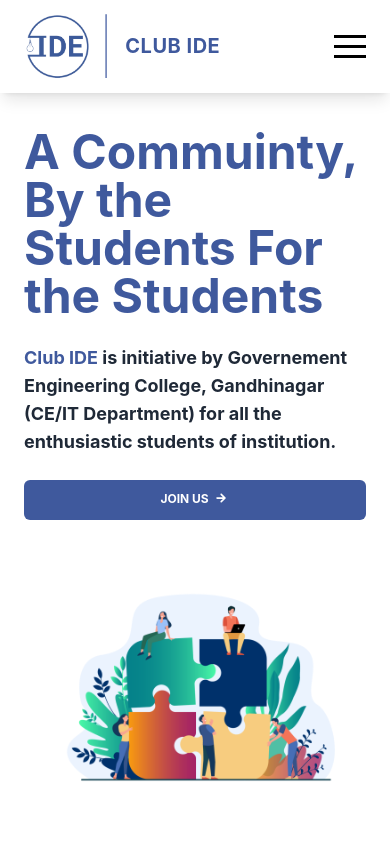
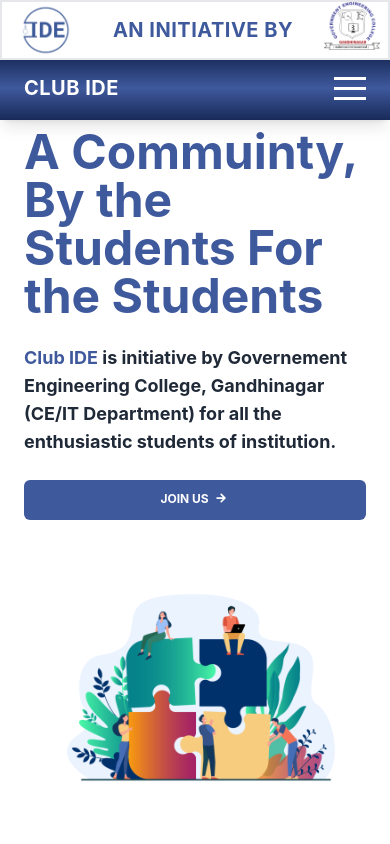
Before and after one commit to Club-IDE/club-website, a React (Create React App) app: page / in a window 390 px wide. Shown: the top 844 px of the page. Built offline with nearby package versions, Linux system fonts and the light colour scheme.

Commit message:
Navbar Changed with GECG LOGO

```diff
--- a/src/App.js
+++ b/src/App.js
@@ -14,6 +14,7 @@
 import Eventpage from './Components/EventPage'
 import SubmitModal from './Components/Modal';
 import Sept21_Blog1 from './Components/Blogs/Sept21_Blog1'
+import GECG from './Components/GECG';
 
 
 
@@ -22,6 +23,7 @@
     <>
     <BrowserRouter>
       <BackAnimations />
+      <GECG />
       <Navbar />
       <Routes>
         <Route path='/' element={<HomePage />} />
--- a/src/Components/Activities_Page.js
+++ b/src/Components/Activities_Page.js
@@ -1,12 +1,13 @@
 import React from 'react'
 import Activities_Home from '../imgs/Activities_Home.gif'
-import { IoMdArrowRoundForward } from 'react-icons/io';
 import Blog from '../imgs/Blog.png'
 import Achievement from '../imgs/Achievement.png'
 import Newslatter from '../imgs/Newslatter.png'
 import ScrollToTop from './ScrollToTop';
 import ArrowDown from '../imgs/arrow_drop_down.svg'
 import { getActiveElement } from '@testing-library/user-event/dist/utils';
+import SubmitModal from './Modal'
+import { Link } from 'react-router-dom';
 
 
 
@@ -44,7 +45,7 @@
                         </h1>
                         <p className="my-10 leading-relaxed text-xl font-semibold">Learn new technologies and upgrade your skiils with <span className='text-primary'>Club IDE</span>. Stay updated with upcoming events </p>
                         <div className="flex justify-center">
-                            <a href='/' className="w-full h-10 px-20 py-2 text-small text-white items-center  transition-colors duration-200 transform bg-primary  lg:w-auto hover:bg-secondary font-bold md:mb-20">Explore</a>
+                            <a href='/' className="w-full h-10 px-20 py-2 text-small text-white items-center  transition-colors duration-200 transform bg-primary  lg:w-auto hover:bg-secondary font-bold md:mb-20 rounded">Explore</a>
 
                         </div>
                     </div>
@@ -64,22 +65,16 @@
 
                         <div className="mt-12 sm:-mx-2 ">
                             <div className="inline-flex w-full overflow-hidden shadow sm:w-auto sm:mx-2 mb-10">
-                                <a href="#" className="inline-flex items-center justify-center w-full px-10 py-3 text-base font-medium text-white  bg-primary  hover:bg-secondary">
+                                <Link to="/BlogPage" className="inline-flex items-center justify-center w-full px-10 py-3 rounded text-base font-medium text-white  bg-primary  hover:bg-secondary">
 
                                     <span className="">
                                         Checkout
                                     </span>
-                                </a>
+                                </Link>
                             </div>
-                            <div className="inline-flex w-full overflow-hidden shadow sm:w-auto  border-4 ml-0 lg:ml-5 border-primary">
-                                <a href="#" className="inline-flex items-center justify-center w-full px-10 py-2 text-base font-medium text-white  bg-primary  hover:bg-secondary">
+                                <SubmitModal />
+</div>
 
-                                    <span className="py-[1px]">
-                                        Submit <IoMdArrowRoundForward className=" inline-block  font-bold pb-1 text-lg ml-3" />
-                                    </span>
-                                </a>
-                            </div>
-                        </div>
                     </div>
                     <div className="lg:max-w-lg w-[100%]">
                         <img className="object-cover object-center rounded" alt="hero" src={Blog} />
@@ -99,7 +94,7 @@
                         <p className="my-10 leading-relaxed text-xl font-semibold w-[95%] m-auto">Our Community members’ inspirational achievements are here....</p>
 
                         <div className="flex justify-center m-auto">
-                            <a href='/' className="w-full  h-10 px-20 py-2 text-small text-white items-center  transition-colors duration-200 transform bg-primary  lg:w-auto hover:bg-secondary font-bold ">Explore</a>
+                            <a href='/' className="w-full  h-10 px-20 py-2 text-small text-white items-center  transition-colors duration-200 transform bg-primary  lg:w-auto hover:bg-secondary font-bold rounded">Explore</a>
 
                         </div>
                     </div>
@@ -127,7 +122,7 @@
 
                 <div>
                     <div className='w-max m-auto dropdown-header mb-20' onClick={openDropDown}>
-                        <div className='w-64 py-2 bg-primary text-white text-base rounded font-semibold text-center'>
+                        <div className='w-64 py-2 pl-4 bg-primary text-white text-base rounded font-semibold text-center'>
 
                         Latest Isuue of IDE Insiders <img src={ArrowDown} className="w-8 relative bottom-[1px] inline-block Arrowdown" id='Arrowdown' />
                         </div>
--- /dev/null
+++ b/src/Components/GECG.js
@@ -0,0 +1,28 @@
+import React from 'react'
+import { Routes, Route, Outlet, Link } from "react-router-dom";
+import Logo from '../imgs/IDELogo.png';
+import GECG_IMG from '../imgs/GECG_logo.png'
+import line from '../imgs/line.svg'
+
+export default function GECG() {
+  return (
+    <div className="bg-white flex justify-between px-2 border-2 w-full fixed z-[51] ">
+        <div className='flex lg:hidden ml-2 md:ml-24'>
+         <img src={Logo} alt="logo" className='w-14 h-14' />
+          </div>
+          <div className=' flex flex-col justify-center lg:hidden'>
+          <span className="ml-2 text-xl font-bold tracking-wide text-primary uppercase">
+          An initiative by
+          </span>
+          </div>
+    <Link
+          to="/"
+          aria-label="IDE"
+          title="IDE"
+          className="items-center lg:hidden mr-0 md:mr-24"
+        >
+          <img src={GECG_IMG} alt="logo" className='w-14 z-40' />
+        </Link>
+    </div>
+  )
+}
--- a/src/Components/Modal.js
+++ b/src/Components/Modal.js
@@ -4,13 +4,15 @@
   const [showModal, setShowModal] = React.useState(false);
   return (
     <>
+    <div className="inline-flex w-full overflow-hidden shadow sm:w-auto sm:mx-2 mb-10">
       <button
-        className="bg-pink-500 text-white active:bg-pink-600 font-bold uppercase text-sm px-6 py-3 rounded shadow hover:shadow-lg outline-none focus:outline-none mr-1 mb-1 ease-linear transition-all duration-150"
+        className="inline-flex items-center justify-center w-full px-10 py-3 rounded text-base font-medium text-white  bg-primary  hover:bg-secondar"
         type="button"
         onClick={() => setShowModal(true)}
       >
         Submit
       </button>
+      </div>
       {showModal ? (
         <>
           <div className="justify-center items-center flex overflow-x-hidden overflow-y-auto fixed inset-0 z-50 outline-none focus:outline-none mt-20" data-aos="zoom-in">
--- a/src/Components/Navbar.js
+++ b/src/Components/Navbar.js
@@ -1,5 +1,6 @@
 import { useState } from "react";
 import Logo from '../imgs/IDELogo.png';
+import GECG from '../imgs/GECG_logo.png'
 import line from '../imgs/line.svg'
 import { Sling as Hamburger } from 'hamburger-react'
 import { Routes, Route, Outlet, Link } from "react-router-dom";
@@ -9,17 +10,18 @@
 
 
   return (
-    <div className="px-4 py-2 mx-auto  md:max-w-full md:px-24 lg:px-8 shadow-lg bg-white z-50 fixed w-full">
-      <div className="relative flex items-center justify-between lg:pl-16">
+    <>
+    <div className="px-4 py-2 mx-auto mt-14 lg:mt-[-8px] md:max-w-full md:px-24 lg:px-24 shadow-lg bg-gradient-to-b from-secondary via-primary to-secondary lg:from-white lg:to-white z-50 fixed w-full">
+      <div className="relative flex items-center justify-between">
         <Link
           to="/"
-          aria-label="Company"
-          title="Company"
+          aria-label="IDE"
+          title="IDE"
           className="inline-flex items-center"
         >
-          <img src={Logo} alt="logo" className='w-20 pl-1' />
-          <img src={line} alt="" className='h-16  ' />
-          <span className="ml-2 text-xl font-bold tracking-wide text-primary uppercase">
+          <img src={Logo} alt="logo" className='w-20 pl-1 hidden lg:inline-block' />
+          <img src={line} alt="" className='h-16 hidden lg:inline-block' />
+          <span className="ml-2 text-xl font-bold tracking-wide text-white lg:text-primary uppercase">
             Club IDE
           </span>
         </Link>
@@ -27,7 +29,7 @@
           <li>
             <Link
               to="/"
-              className=" text-gray-700 transition-colors duration-200 hover:text-primary hover:font-bold"
+              className="font-bold text-gray-700 transition-colors duration-200 hover:text-primary hover:font-bold"
             >
               Home
             </Link>
@@ -35,7 +37,7 @@
           <li>
             <Link
               to="/activities"
-              className="font-normal tracking-wide text-gray-700 transition-colors duration-200 hover:font-bold hover:text-primary "
+              className="font-bold tracking-wide text-gray-700 transition-colors duration-200 hover:font-bold hover:text-primary "
             >
               Activities
             </Link>
@@ -43,7 +45,7 @@
           <li>
             <Link
               to="/partneres"
-              className="font-normal tracking-wide text-gray-700 transition-colors duration-200 hover:font-bold hover:text-primary"
+              className="font-bold tracking-wide text-gray-700 transition-colors duration-200 hover:font-bold hover:text-primary"
             >
               Partners
             </Link>
@@ -52,7 +54,7 @@
             <Link
               to="/team"
 
-              className="font-normal tracking-wide text-gray-700 transition-colors duration-200 hover:font-bold hover:text-primary"
+              className="font-bold tracking-wide text-gray-700 transition-colors duration-200 hover:font-bold hover:text-primary"
             >
               Team
             </Link>
@@ -60,16 +62,15 @@
           <li>
             <Link
               to="/aboutus"
-              className="font-normal tracking-wide text-gray-700 transition-colors duration-200 hover:font-bold hover:text-primary"
+              className="font-bold tracking-wide text-gray-700 transition-colors duration-200 hover:font-bold hover:text-primary"
             >
               About Us
             </Link>
           </li>
         </ul>
 
-
         <div className="lg:hidden">
-          <Hamburger toggled={isMenuOpen} toggle={setIsMenuOpen} />
+          <Hamburger color="White" toggled={isMenuOpen} toggle={setIsMenuOpen} />
           {isMenuOpen && (
             <div className="absolute top-20 left-0 w-full slideInRight ">
               <div className="p-5 bg-white border rounded shadow-sm">
@@ -127,13 +128,23 @@
                     </li>
 
                   </ul>
+
                 </nav>
               </div>
             </div>
           )}
         </div>
+        <Link
+          to="/"
+          aria-label="IDE"
+          title="IDE"
+          className="items-center hidden lg:inline-flex"
+        >
+          <img src={GECG} alt="logo" className='w-20 pl-1' />
+        </Link>
       </div>
     </div>
+    </>
   );
 };
 
```
Also changed, not shown: src/imgs/GECG_logo.png (added).
